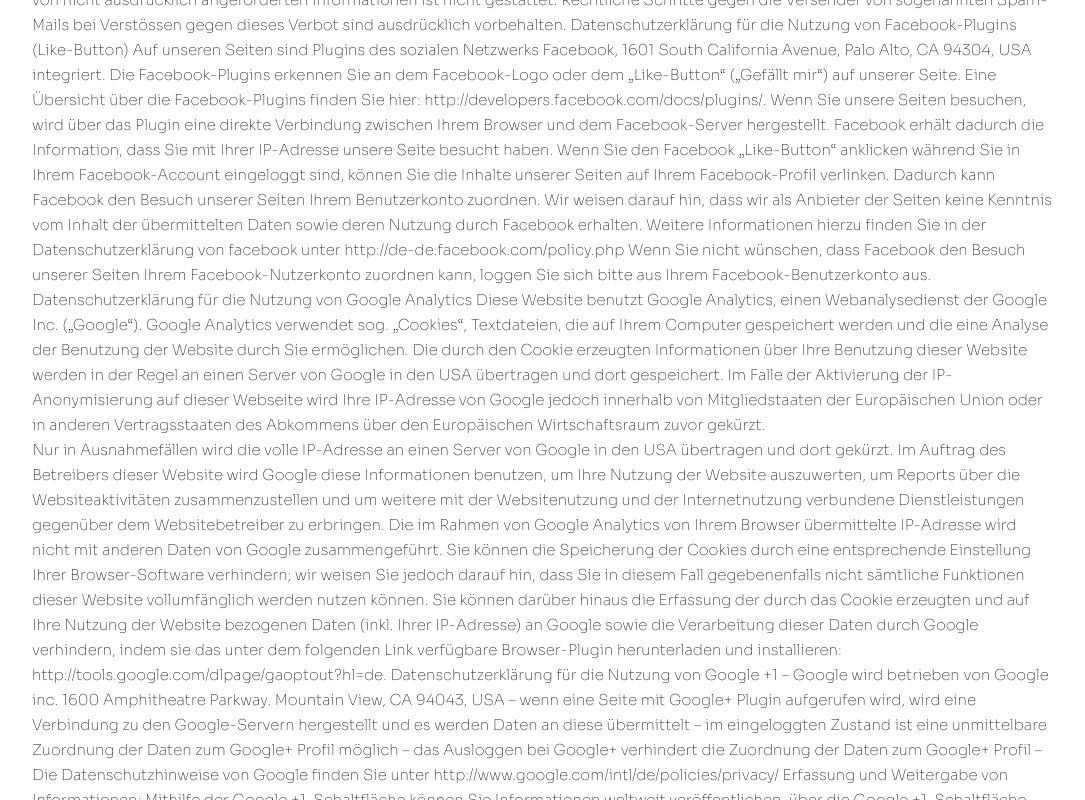
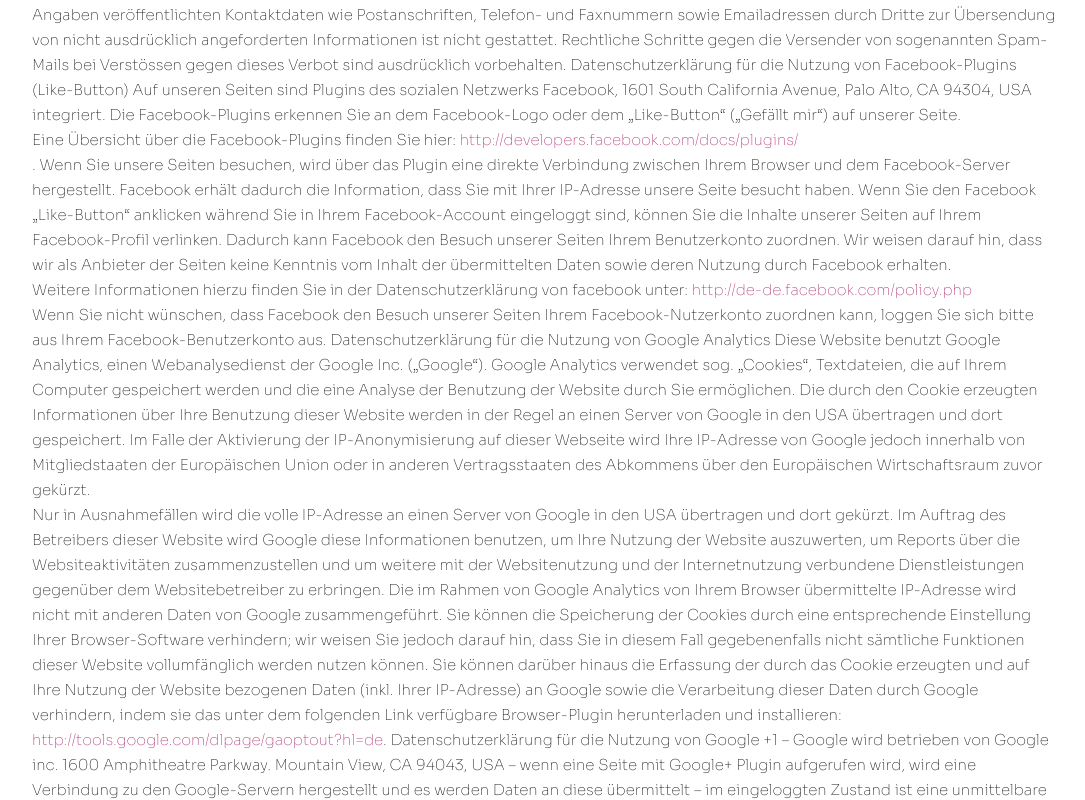
Before and after one commit to ediheid/reverberation-frontend, a React (Create React App) app: page /impressum in a window 1280 px wide. Shown: the part 1660-2460 px from the top of the page, without its empty margins (96-1181 px from the left). Built offline with nearby package versions, Linux system fonts and the light colour scheme.

Commit message:
Updated links in Impressum

```diff
--- a/src/Styling/_variables.module.scss
+++ b/src/Styling/_variables.module.scss
@@ -23,7 +23,7 @@ $mid-grey: #b7b7b7;
 // $black-grey: #191919;
 // $main-green: #38736d;
 // $dark-green: #275459;
-$blue: #295884;
+// $blue: #295884;
 
 // ? Font Variables
 // Nav Fonts
--- a/src/Views/Impressum/Impressum.js
+++ b/src/Views/Impressum/Impressum.js
@@ -36,6 +36,7 @@ const Impressum = () => {
             +49 1520 442 3612{" "}
           </a>
         </span>
+
         <span className={styles["spans"]}>
           E-mail:
           <a
@@ -163,34 +164,58 @@ const Impressum = () => {
           Plugins des sozialen Netzwerks Facebook, 1601 South California Avenue,
           Palo Alto, CA 94304, USA integriert. Die Facebook-Plugins erkennen Sie
           an dem Facebook-Logo oder dem „Like-Button“ („Gefällt mir“) auf
-          unserer Seite. Eine Übersicht über die Facebook-Plugins finden Sie
-          hier: http://developers.facebook.com/docs/plugins/. Wenn Sie unsere
-          Seiten besuchen, wird über das Plugin eine direkte Verbindung zwischen
-          Ihrem Browser und dem Facebook-Server hergestellt. Facebook erhält
-          dadurch die Information, dass Sie mit Ihrer IP-Adresse unsere Seite
-          besucht haben. Wenn Sie den Facebook „Like-Button“ anklicken während
-          Sie in Ihrem Facebook-Account eingeloggt sind, können Sie die Inhalte
-          unserer Seiten auf Ihrem Facebook-Profil verlinken. Dadurch kann
-          Facebook den Besuch unserer Seiten Ihrem Benutzerkonto zuordnen. Wir
-          weisen darauf hin, dass wir als Anbieter der Seiten keine Kenntnis vom
-          Inhalt der übermittelten Daten sowie deren Nutzung durch Facebook
-          erhalten. Weitere Informationen hierzu finden Sie in der
-          Datenschutzerklärung von facebook unter
-          http://de-de.facebook.com/policy.php Wenn Sie nicht wünschen, dass
-          Facebook den Besuch unserer Seiten Ihrem Facebook-Nutzerkonto zuordnen
-          kann, loggen Sie sich bitte aus Ihrem Facebook-Benutzerkonto aus.
-          Datenschutzerklärung für die Nutzung von Google Analytics Diese
-          Website benutzt Google Analytics, einen Webanalysedienst der Google
-          Inc. („Google“). Google Analytics verwendet sog. „Cookies“,
-          Textdateien, die auf Ihrem Computer gespeichert werden und die eine
-          Analyse der Benutzung der Website durch Sie ermöglichen. Die durch den
-          Cookie erzeugten Informationen über Ihre Benutzung dieser Website
-          werden in der Regel an einen Server von Google in den USA übertragen
-          und dort gespeichert. Im Falle der Aktivierung der IP-Anonymisierung
-          auf dieser Webseite wird Ihre IP-Adresse von Google jedoch innerhalb
-          von Mitgliedstaaten der Europäischen Union oder in anderen
-          Vertragsstaaten des Abkommens über den Europäischen Wirtschaftsraum
-          zuvor gekürzt.
+          unserer Seite.
+          <span className={styles["spans"]}>
+            Eine Übersicht über die Facebook-Plugins finden Sie hier:
+            <a
+              className={styles["anchor-tags"]}
+              href="http://developers.facebook.com/docs/plugins/"
+              target="_blank"
+              rel="noopener noreferrer"
+              alt="Link to Facebook plugins"
+            >
+              {" "}
+              http://developers.facebook.com/docs/plugins/
+            </a>
+          </span>
+          . Wenn Sie unsere Seiten besuchen, wird über das Plugin eine direkte
+          Verbindung zwischen Ihrem Browser und dem Facebook-Server hergestellt.
+          Facebook erhält dadurch die Information, dass Sie mit Ihrer IP-Adresse
+          unsere Seite besucht haben. Wenn Sie den Facebook „Like-Button“
+          anklicken während Sie in Ihrem Facebook-Account eingeloggt sind,
+          können Sie die Inhalte unserer Seiten auf Ihrem Facebook-Profil
+          verlinken. Dadurch kann Facebook den Besuch unserer Seiten Ihrem
+          Benutzerkonto zuordnen. Wir weisen darauf hin, dass wir als Anbieter
+          der Seiten keine Kenntnis vom Inhalt der übermittelten Daten sowie
+          deren Nutzung durch Facebook erhalten.
+          <span className={styles["spans"]}>
+            Weitere Informationen hierzu finden Sie in der Datenschutzerklärung
+            von facebook unter:
+            <a
+              className={styles["anchor-tags"]}
+              href="http://de-de.facebook.com/policy.php"
+              target="_blank"
+              rel="noopener noreferrer"
+              alt="Link to Facebook privacy policy"
+            >
+              {" "}
+              http://de-de.facebook.com/policy.php
+            </a>
+          </span>
+          Wenn Sie nicht wünschen, dass Facebook den Besuch unserer Seiten Ihrem
+          Facebook-Nutzerkonto zuordnen kann, loggen Sie sich bitte aus Ihrem
+          Facebook-Benutzerkonto aus. Datenschutzerklärung für die Nutzung von
+          Google Analytics Diese Website benutzt Google Analytics, einen
+          Webanalysedienst der Google Inc. („Google“). Google Analytics
+          verwendet sog. „Cookies“, Textdateien, die auf Ihrem Computer
+          gespeichert werden und die eine Analyse der Benutzung der Website
+          durch Sie ermöglichen. Die durch den Cookie erzeugten Informationen
+          über Ihre Benutzung dieser Website werden in der Regel an einen Server
+          von Google in den USA übertragen und dort gespeichert. Im Falle der
+          Aktivierung der IP-Anonymisierung auf dieser Webseite wird Ihre
+          IP-Adresse von Google jedoch innerhalb von Mitgliedstaaten der
+          Europäischen Union oder in anderen Vertragsstaaten des Abkommens über
+          den Europäischen Wirtschaftsraum zuvor gekürzt.
         </p>
         <p className={styles["paragraphs"]}>
           Nur in Ausnahmefällen wird die volle IP-Adresse an einen Server von
@@ -210,54 +235,100 @@ const Impressum = () => {
           Website bezogenen Daten (inkl. Ihrer IP-Adresse) an Google sowie die
           Verarbeitung dieser Daten durch Google verhindern, indem sie das unter
           dem folgenden Link verfügbare Browser-Plugin herunterladen und
-          installieren: http://tools.google.com/dlpage/gaoptout?hl=de.
-          Datenschutzerklärung für die Nutzung von Google +1 – Google wird
+          installieren:
+          <a
+            className={styles["anchor-tags"]}
+            href="http://tools.google.com/dlpage/gaoptout?hl=de"
+            target="_blank"
+            rel="noopener noreferrer"
+            alt="Link to Google tools"
+          >
+            {" "}
+            http://tools.google.com/dlpage/gaoptout?hl=de
+          </a>
+          . Datenschutzerklärung für die Nutzung von Google +1 – Google wird
           betrieben von Google inc. 1600 Amphitheatre Parkway. Mountain View, CA
           94043, USA – wenn eine Seite mit Google+ Plugin aufgerufen wird, wird
           eine Verbindung zu den Google-Servern hergestellt und es werden Daten
           an diese übermittelt – im eingeloggten Zustand ist eine unmittelbare
           Zuordnung der Daten zum Google+ Profil möglich – das Ausloggen bei
-          Google+ verhindert die Zuordnung der Daten zum Google+ Profil – Die
-          Datenschutzhinweise von Google finden Sie unter
-          http://www.google.com/intl/de/policies/privacy/ Erfassung und
-          Weitergabe von Informationen: Mithilfe der Google +1-Schaltfläche
-          können Sie Informationen weltweit veröffentlichen. über die Google
-          +1-Schaltfläche erhalten Sie und andere Nutzer personalisierte Inhalte
-          von Google und unseren Partnern. Google speichert sowohl die
-          Information, dass Sie für einen Inhalt +1 gegeben haben, als auch
-          Informationen über die Seite, die Sie beim Klicken auf +1 angesehen
-          haben. Ihre +1 können als Hinweise zusammen mit Ihrem Profilnamen und
-          Ihrem Foto in Google-Diensten, wie etwa in Suchergebnissen oder in
-          Ihrem Google-Profil, oder an anderen Stellen auf Websites und Anzeigen
-          im Internet eingeblendet werden. Google zeichnet Informationen über
-          Ihre +1-Aktivitäten auf, um die Google-Dienste für Sie und andere zu
-          verbessern. Um die Google +1-Schaltfläche verwenden zu können,
-          benötigen Sie ein weltweit sichtbares, öffentliches Google-Profil, das
-          zumindest den für das Profil gewählten Namen enthalten muss. Dieser
-          Name wird in allen Google-Diensten verwendet. In manchen Fällen kann
-          dieser Name auch einen anderen Namen ersetzen, den Sie beim Teilen von
-          Inhalten über Ihr Google-Konto verwendet haben. Die Identität Ihres
-          Google-Profils kann Nutzern angezeigt werden, die Ihre E-Mail-Adresse
-          kennen oder über andere identifizierende Informationen von Ihnen
-          verfügen. Verwendung der erfassten Informationen: Neben den oben
-          erläuterten Verwendungszwecken werden die von Ihnen bereitgestellten
-          Informationen gemäß den geltenden Google-Datenschutzbestimmungen
-          genutzt. Google veröffentlicht möglicherweise zusammengefasste
-          Statistiken über die +1-Aktivitäten der Nutzer bzw. gibt diese an
-          Nutzer und Partner weiter, wie etwa Publisher, Inserenten oder
-          verbundene Websites. Datenschutzerklärung für die Nutzung von
-          Instagram Auf unseren Seiten sind Funktionen des Dienstes Instagram
-          eingebunden. Diese Funktionen werden angeboten durch die Instagram
-          Inc., 1601 Willow Road, Menlo Park, CA, 94025, USA integriert. Wenn
-          Sie in Ihrem Instagram – Account eingeloggt sind können Sie durch
-          Anklicken des Instagram – Buttons die Inhalte unserer Seiten mit Ihrem
-          Instagram – Profil verlinken. Dadurch kann Instagram den Besuch
-          unserer Seiten Ihrem Benutzerkonto zuordnen. Wir weisen darauf hin,
-          dass wir als Anbieter der Seiten keine Kenntnis vom Inhalt der
-          übermittelten Daten sowie deren Nutzung durch Instagram erhalten.
-          Weitere Informationen hierzu finden Sie in der Datenschutzerklärung
-          von Instagram: http://instagram.com/about/legal/privacy/ Quellverweis:
-          https://www.e-recht24.de
+          Google+ verhindert die Zuordnung der Daten zum Google+ Profil –
+          <span className={styles["spans"]}>
+            Die Datenschutzhinweise von Google finden Sie unter
+            <a
+              className={styles["anchor-tags"]}
+              href="  http://www.google.com/intl/de/policies/privacy/"
+              target="_blank"
+              rel="noopener noreferrer"
+              alt="Link to Google privacy policy"
+            >
+              {" "}
+              http://www.google.com/intl/de/policies/privacy/
+            </a>
+          </span>
+          Erfassung und Weitergabe von Informationen: Mithilfe der Google
+          +1-Schaltfläche können Sie Informationen weltweit veröffentlichen.
+          über die Google +1-Schaltfläche erhalten Sie und andere Nutzer
+          personalisierte Inhalte von Google und unseren Partnern. Google
+          speichert sowohl die Information, dass Sie für einen Inhalt +1 gegeben
+          haben, als auch Informationen über die Seite, die Sie beim Klicken auf
+          +1 angesehen haben. Ihre +1 können als Hinweise zusammen mit Ihrem
+          Profilnamen und Ihrem Foto in Google-Diensten, wie etwa in
+          Suchergebnissen oder in Ihrem Google-Profil, oder an anderen Stellen
+          auf Websites und Anzeigen im Internet eingeblendet werden. Google
+          zeichnet Informationen über Ihre +1-Aktivitäten auf, um die
+          Google-Dienste für Sie und andere zu verbessern. Um die Google
+          +1-Schaltfläche verwenden zu können, benötigen Sie ein weltweit
+          sichtbares, öffentliches Google-Profil, das zumindest den für das
+          Profil gewählten Namen enthalten muss. Dieser Name wird in allen
+          Google-Diensten verwendet. In manchen Fällen kann dieser Name auch
+          einen anderen Namen ersetzen, den Sie beim Teilen von Inhalten über
+          Ihr Google-Konto verwendet haben. Die Identität Ihres Google-Profils
+          kann Nutzern angezeigt werden, die Ihre E-Mail-Adresse kennen oder
+          über andere identifizierende Informationen von Ihnen verfügen.
+          Verwendung der erfassten Informationen: Neben den oben erläuterten
+          Verwendungszwecken werden die von Ihnen bereitgestellten Informationen
+          gemäß den geltenden Google-Datenschutzbestimmungen genutzt. Google
+          veröffentlicht möglicherweise zusammengefasste Statistiken über die
+          +1-Aktivitäten der Nutzer bzw. gibt diese an Nutzer und Partner
+          weiter, wie etwa Publisher, Inserenten oder verbundene Websites.
+          Datenschutzerklärung für die Nutzung von Instagram Auf unseren Seiten
+          sind Funktionen des Dienstes Instagram eingebunden. Diese Funktionen
+          werden angeboten durch die Instagram Inc., 1601 Willow Road, Menlo
+          Park, CA, 94025, USA integriert. Wenn Sie in Ihrem Instagram – Account
+          eingeloggt sind können Sie durch Anklicken des Instagram – Buttons die
+          Inhalte unserer Seiten mit Ihrem Instagram – Profil verlinken. Dadurch
+          kann Instagram den Besuch unserer Seiten Ihrem Benutzerkonto zuordnen.
+          Wir weisen darauf hin, dass wir als Anbieter der Seiten keine Kenntnis
+          vom Inhalt der übermittelten Daten sowie deren Nutzung durch Instagram
+          erhalten.
+          <span className={styles["spans"]}>
+            Weitere Informationen hierzu finden Sie in der Datenschutzerklärung
+            von Instagram:
+            <a
+              className={styles["anchor-tags"]}
+              href="http://instagram.com/about/legal/privacy/"
+              target="_blank"
+              rel="noopener noreferrer"
+              alt="Link to Instagram privacy policy"
+            >
+              {" "}
+              http://instagram.com/about/legal/privacy/
+            </a>
+          </span>
+          <span className={styles["spans"]}>
+            Quellverweis:
+            <a
+              className={styles["anchor-tags"]}
+              href="https://www.e-recht24.de"
+              target="_blank"
+              rel="noopener noreferrer"
+              alt="Link to Quellverweis"
+            >
+              {" "}
+              https://www.e-recht24.de
+            </a>
+          </span>
         </p>
       </div>
     </div>
--- a/src/Views/Impressum/impressum.module.scss
+++ b/src/Views/Impressum/impressum.module.scss
@@ -30,9 +30,7 @@
   // Todo:
   font-family: $main-font-regular-font-family;
 
-  &:nth-of-type(2) {
-    margin-top: 2rem;
-  }
+  margin-top: 2rem;
 }
 
 .sub-headings {
```
Also changed, not shown: src/Views/Home/Home.js (+6 -2 lines), src/Views/Home/home.module.scss (+10 -7 lines).
